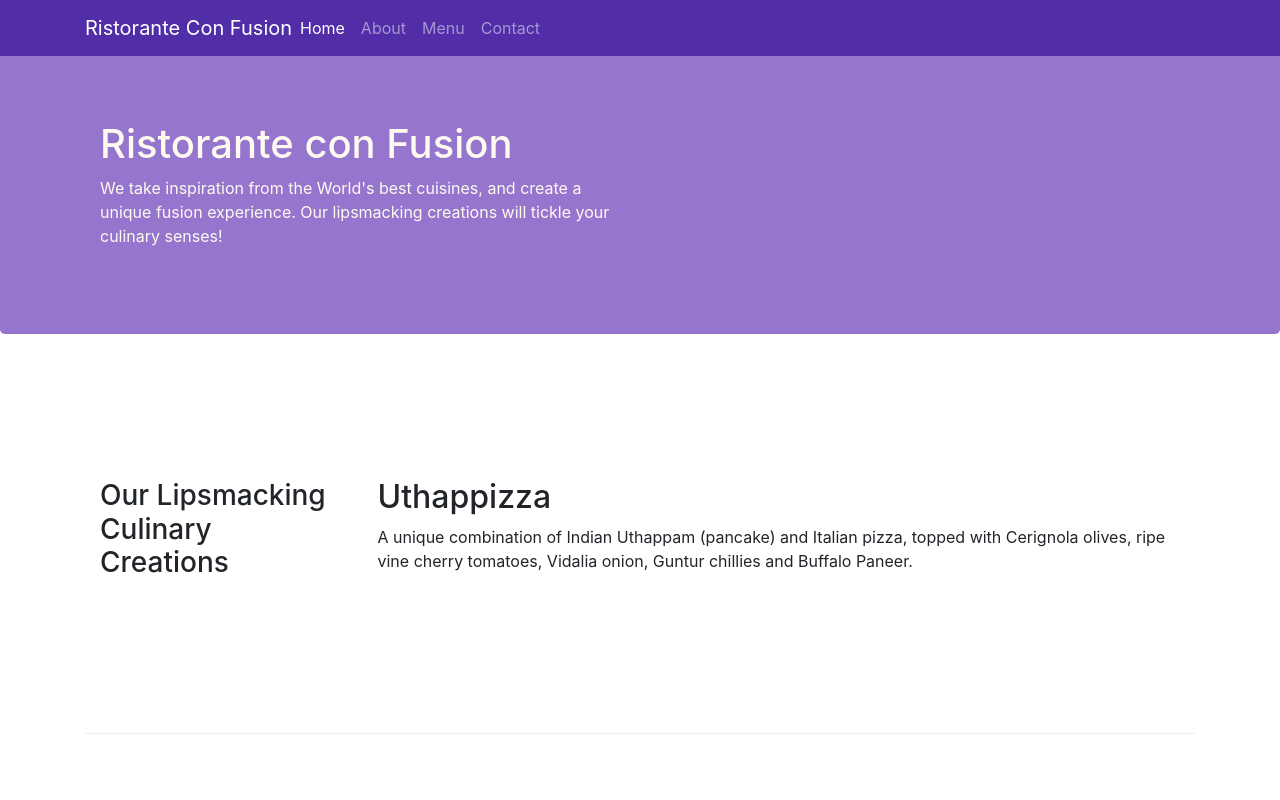
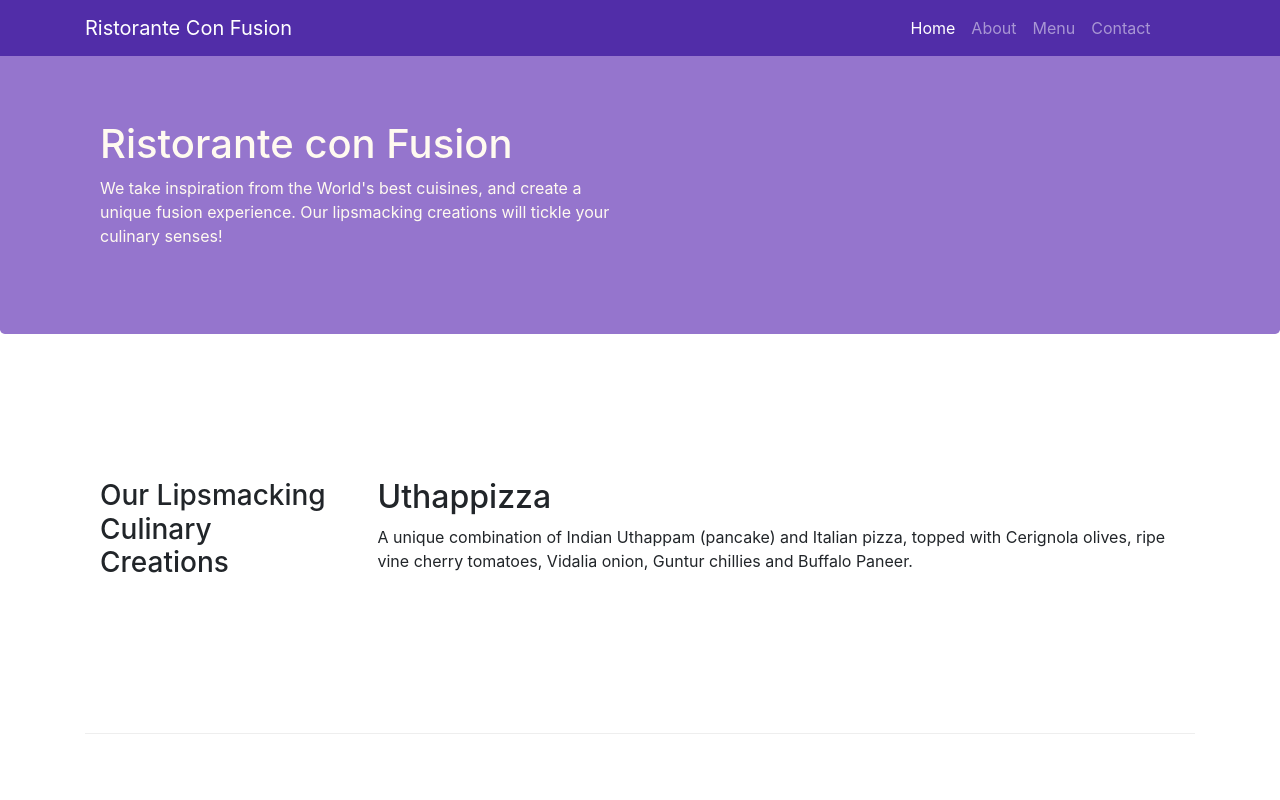
Before and after one commit to SaiHarshaKanamarla/Bootstrap_basics, a website: page index.html in a window 1280 px wide. Shown: the top 800 px of the page. Drawn offline with nearby package versions, Linux system fonts and the light colour scheme.

Commit message:
Added a styling that ensures the the nav items are aligned to the right

```diff
--- a/css/styles.css
+++ b/css/styles.css
@@ -47,3 +47,6 @@ body{
 .navbar-dark{
     background-color: #512da8;
 }
+.navitemsalign{
+    margin-left : 55%;
+}
--- a/index.html
+++ b/index.html
@@ -19,7 +19,7 @@
                 <span class="navbar-toggler-icon"></span>
             </button> <!-- This breadcrumb menu is only shown for devices with lower resolution-->
             <a class="navbar-brand mr-auto" href="./index.html">Ristorante Con Fusion</a>
-            <div class="collapse navbar-collapse" id='Navbar'>
+            <div class="collapse navbar-collapse navitemsalign" id='Navbar'>
                 <ul class="navbar-nav mr-auto list-unstyled">
                     <li class="nav-item active"><a href="./index.html" class="nav-link">Home</a></li>
                     <li class="nav-item"><a href="about.html" class="nav-link">About</a></li>
```
Also changed, not shown: about.html (+1 -1 lines), 1 other file.
